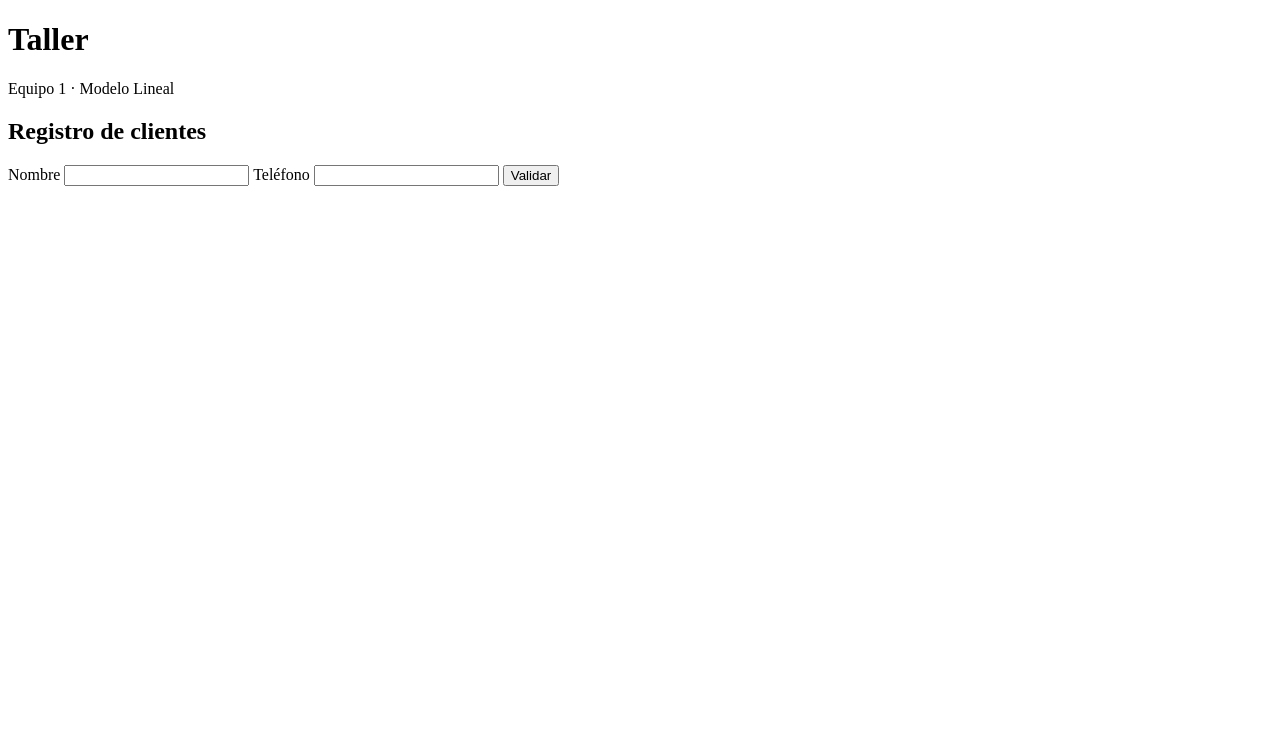
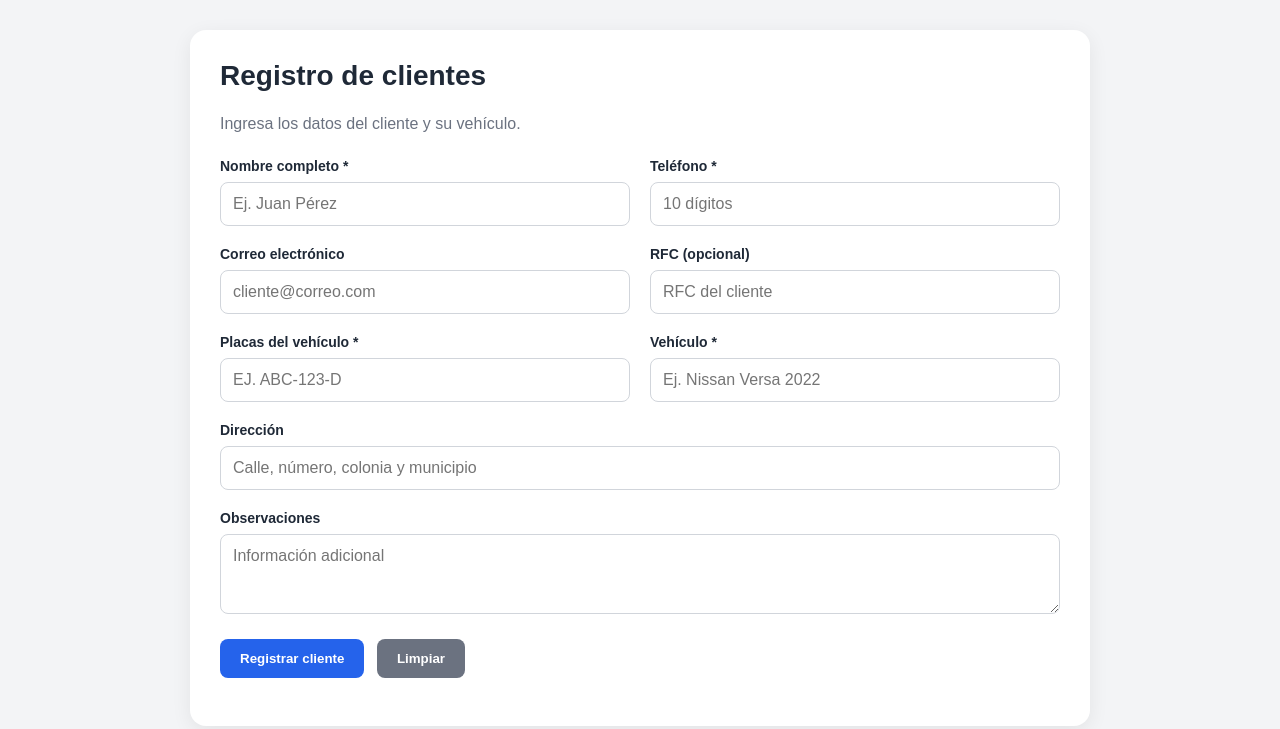
Before and after one commit to info3-fesc-2027-1/equipo-1-lLineal, a website built with Vite: page index.html in a window 1280 px wide. Built offline with nearby package versions, Linux system fonts and the light colour scheme.

Commit message:
carga de datos

```diff
--- a/index.html
+++ b/index.html
@@ -1,22 +1,82 @@
-<!doctype html>
+
+<!DOCTYPE html>
 <html lang="es">
-  <head>
-    <meta charset="UTF-8" />
-    <meta name="viewport" content="width=device-width, initial-scale=1.0" />
-    <title>ChēNova· Equipo 1</title>
-  </head>
-  <body>
-    <main>
-      <h1>Taller</h1>
-      <p>Equipo 1 · Modelo Lineal</p>
-      <h2>Registro de clientes</h2>
+<head>
+  <meta charset="UTF-8">
+  <meta name="viewport" content="width=device-width, initial-scale=1.0">
+  <title>Taller Mecánico | Clientes | modelo lineal - Equipo 1 </title>
+  <link rel="stylesheet" href="style.css">
+</head>
+<body>
+
+  <main class="contenedor">
+    <section class="clientes">
+      <h1>Registro de clientes</h1>
+      <p>Ingresa los datos del cliente y su vehículo.</p>
+
       <form id="form-cliente">
-        <label>Nombre <input id="nombre" /></label>
-        <label>Teléfono <input id="telefono" /></label>
-        <button type="submit">Validar</button>
+        <div class="campos">
+
+          <div class="campo">
+            <label for="nombre">Nombre completo *</label>
+            <input type="text" id="nombre" name="nombre"
+              placeholder="Ej. Juan Pérez" required>
+          </div>
+
+          <div class="campo">
+            <label for="telefono">Teléfono *</label>
+            <input type="tel" id="telefono" name="telefono"
+              placeholder="10 dígitos" maxlength="10"
+              inputmode="numeric" required>
+          </div>
+
+          <div class="campo">
+            <label for="correo">Correo electrónico</label>
+            <input type="email" id="correo" name="correo"
+              placeholder="cliente@correo.com">
+          </div>
+
+          <div class="campo">
+            <label for="rfc">RFC (opcional)</label>
+            <input type="text" id="rfc" name="rfc"
+              placeholder="RFC del cliente" maxlength="13">
+          </div>
+
+          <div class="campo">
+            <label for="placas">Placas del vehículo *</label>
+            <input type="text" id="placas" name="placas"
+              placeholder="Ej. ABC-123-D" maxlength="10"
+              style="text-transform: uppercase;" required>
+          </div>
+
+          <div class="campo">
+            <label for="vehiculo">Vehículo *</label>
+            <input type="text" id="vehiculo" name="vehiculo"
+              placeholder="Ej. Nissan Versa 2022" required>
+          </div>
+
+          <div class="campo completo">
+            <label for="direccion">Dirección</label>
+            <input type="text" id="direccion" name="direccion"
+              placeholder="Calle, número, colonia y municipio">
+          </div>
+
+          <div class="campo completo">
+            <label for="observaciones">Observaciones</label>
+            <textarea id="observaciones" name="observaciones"
+              rows="3" placeholder="Información adicional"></textarea>
+          </div>
+
+        </div>
+
+        <button type="submit">Registrar cliente</button>
+        <button type="reset" class="btn-limpiar">Limpiar</button>
+
+        <p id="mensaje-cliente" role="status" aria-live="polite"></p>
       </form>
-      <p id="resultado"></p>
-    </main>
-    <script type="module" src="/src/main.js"></script>
-  </body>
+    </section>
+  </main>
+
+  <script src="main.js"></script>
+</body>
 </html>
--- a/src/main.js
+++ b/src/main.js
@@ -1,13 +1,82 @@
-import { validarCliente } from "../logica.js";
 
-const form = document.getElementById("form-cliente");
-const resultado = document.getElementById("resultado");
+const formularioCliente = document.getElementById("form-cliente");
+const mensajeCliente = document.getElementById("mensaje-cliente");
 
-form.addEventListener("submit", (e) => {
-  e.preventDefault();
-  const r = validarCliente({
-    nombre: document.getElementById("nombre").value,
-    telefono: document.getElementById("telefono").value,
-  });
-  resultado.textContent = r.valido ? "Cliente válido ✅" : r.errores.join(" ");
+// Validar los datos del cliente
+function validarCliente(cliente) {
+  const errores = [];
+
+  // Nombre obligatorio
+  if (!cliente.nombre.trim()) {
+    errores.push("El nombre del cliente es obligatorio.");
+  }
+
+  // Teléfono de 10 dígitos
+  if (!/^\d{10}$/.test(cliente.telefono)) {
+    errores.push("El teléfono debe contener exactamente 10 dígitos.");
+  }
+
+  // Correo opcional, pero debe ser válido si se captura
+  if (
+    cliente.correo &&
+    !/^[^\s@]+@[^\s@]+\.[^\s@]+$/.test(cliente.correo)
+  ) {
+    errores.push("El correo electrónico no es válido.");
+  }
+
+  // Placas obligatorias
+  if (!cliente.placas.trim()) {
+    errores.push("Las placas del vehículo son obligatorias.");
+  }
+
+  // Vehículo obligatorio
+  if (!cliente.vehiculo.trim()) {
+    errores.push("La marca y el modelo del vehículo son obligatorios.");
+  }
+
+  return {
+    valido: errores.length === 0,
+    errores: errores
+  };
+}
+
+// Registrar cliente
+formularioCliente.addEventListener("submit", function (evento) {
+  evento.preventDefault();
+
+  const datos = new FormData(formularioCliente);
+
+  const cliente = {
+    nombre: datos.get("nombre").trim(),
+    telefono: datos.get("telefono").trim(),
+    correo: datos.get("correo").trim(),
+    rfc: datos.get("rfc").trim().toUpperCase(),
+    placas: datos.get("placas").trim().toUpperCase(),
+    vehiculo: datos.get("vehiculo").trim(),
+    direccion: datos.get("direccion").trim(),
+    observaciones: datos.get("observaciones").trim()
+  };
+
+  // Ejecutar validaciones
+  const resultado = validarCliente(cliente);
+
+  if (!resultado.valido) {
+    mensajeCliente.style.color = "#dc2626";
+    mensajeCliente.textContent = resultado.errores.join(" ");
+    return;
+  }
+
+  // Mostrar resultado
+  console.log("Cliente registrado:", cliente);
+
+  mensajeCliente.style.color = "#15803d";
+  mensajeCliente.textContent =
+    `Cliente ${cliente.nombre} validado correctamente.`;
+
+  formularioCliente.reset();
 });
+
+// Limpiar mensaje al reiniciar el formulario
+formularioCliente.addEventListener("reset", function () {
+  mensajeCliente.textContent = "";
+});
--- /dev/null
+++ b/style.css
@@ -0,0 +1,113 @@
+
+* {
+  box-sizing: border-box;
+}
+
+body {
+  margin: 0;
+  padding: 30px 16px;
+  font-family: Arial, sans-serif;
+  background: #f3f4f6;
+  color: #1f2937;
+}
+
+.contenedor {
+  max-width: 900px;
+  margin: 0 auto;
+}
+
+.clientes {
+  padding: 30px;
+  background: white;
+  border-radius: 16px;
+  box-shadow: 0 5px 20px rgba(0, 0, 0, 0.07);
+}
+
+h1 {
+  margin-top: 0;
+  font-size: 28px;
+}
+
+.clientes > p {
+  color: #6b7280;
+}
+
+.campos {
+  display: grid;
+  grid-template-columns: repeat(2, minmax(0, 1fr));
+  gap: 20px;
+  margin: 25px 0;
+}
+
+.campo {
+  display: flex;
+  flex-direction: column;
+  gap: 8px;
+}
+
+.completo {
+  grid-column: 1 / -1;
+}
+
+label {
+  font-size: 14px;
+  font-weight: bold;
+}
+
+input,
+textarea {
+  width: 100%;
+  padding: 12px;
+  border: 1px solid #d1d5db;
+  border-radius: 8px;
+  font: inherit;
+}
+
+input:focus,
+textarea:focus {
+  outline: 2px solid #93c5fd;
+  border-color: #2563eb;
+}
+
+button {
+  padding: 12px 20px;
+  margin-right: 8px;
+  border: none;
+  border-radius: 8px;
+  background: #2563eb;
+  color: white;
+  font-weight: bold;
+  cursor: pointer;
+}
+
+button:hover {
+  background: #1d4ed8;
+}
+
+.btn-limpiar {
+  background: #6b7280;
+}
+
+.btn-limpiar:hover {
+  background: #4b5563;
+}
+
+#mensaje-cliente {
+  margin-top: 18px;
+  font-weight: bold;
+  line-height: 1.6;
+}
+
+@media (max-width: 600px) {
+  .clientes {
+    padding: 20px;
+  }
+
+  .campos {
+    grid-template-columns: 1fr;
+  }
+
+  .completo {
+    grid-column: auto;
+  }
+}
```
Also changed, not shown: 1 other file.
